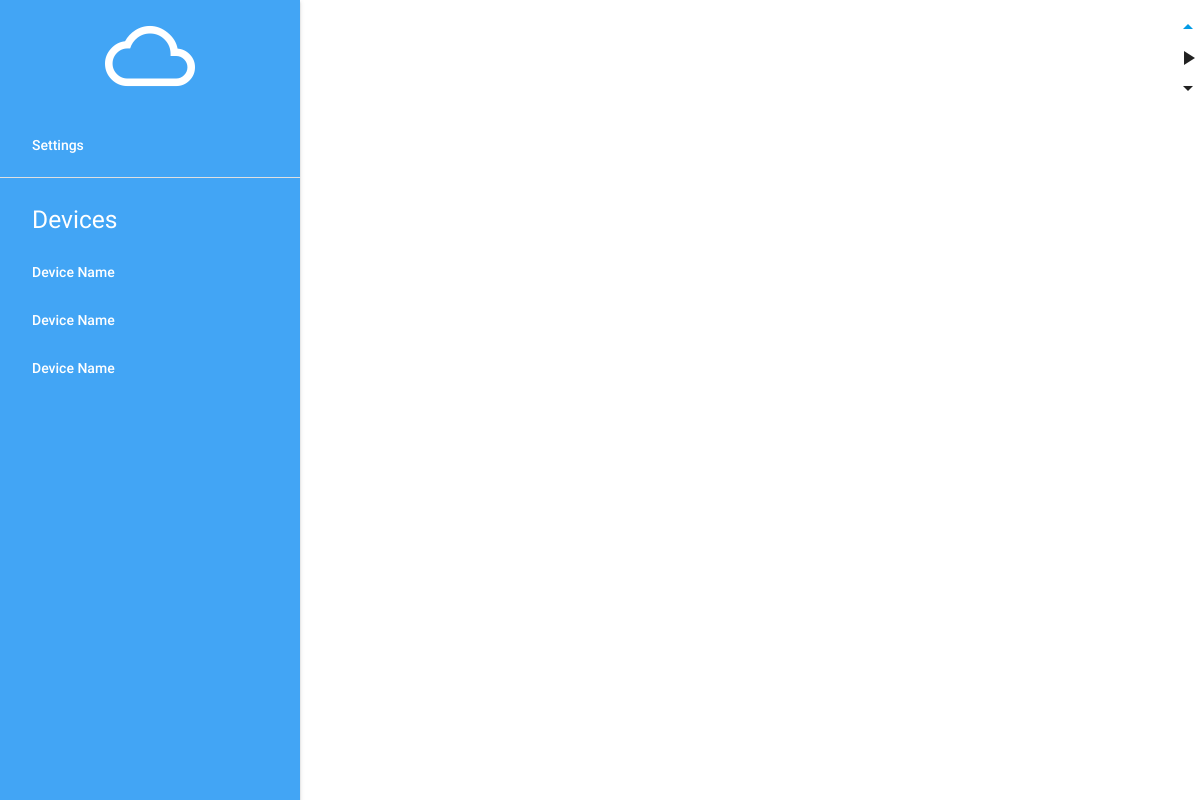
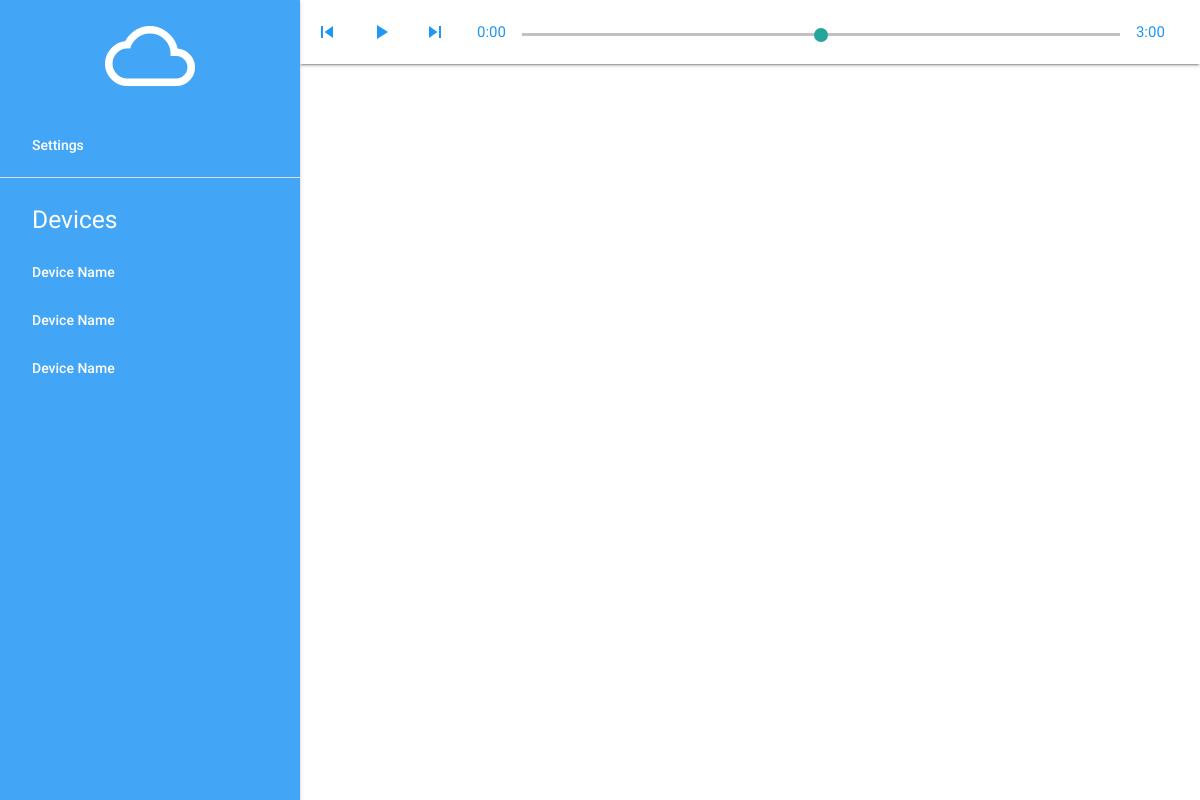
Before and after one commit to connlim/airwaves-client, an Electron app: page index.html in a window 1200 px wide. Drawn offline with nearby package versions, Linux system fonts and the light colour scheme.

Commit message:
Add top controls

```diff
--- a/css/style.css
+++ b/css/style.css
@@ -13,7 +13,6 @@ header, main, footer {
     height: 100%;
     pointer-events: none;
     width: 100%;
-
 }
 
 #logo-container {
@@ -42,3 +41,26 @@ ul.side-nav.fixed ul.collapsible-accordion .collapsible-body li a {
     font-weight: 400;
     padding: 0 37.5px 0 45px;
 }
+
+input[type=range][orient=vertical] {
+    writing-mode: bt-lr; /* IE */
+    -webkit-appearance: slider-vertical; /* WebKit */
+    width: 8px;
+    height: 175px;
+    padding: 0 5px;
+}
+
+.navbar-time {
+    padding-top: 0px;
+    padding-bottom: 0px;
+    padding-right: 15px;
+    padding-left: 15px;
+}
+
+.thumb {
+    display: none;
+}
+
+.range-field {
+    width: 50vw;
+}
--- a/index.html
+++ b/index.html
@@ -10,6 +10,7 @@
     <link type="text/css" rel="stylesheet" href="css/style.css"  media="screen,projection"/>
 </head>
 <body>
+    <header>
     <!--Left side bar-->
     <ul id="nav-mobile" class="side-nav fixed blue lighten-1 white-text">
         <li class="logo"><a id="logo-container" href="#" class="brand-logo">
@@ -50,14 +51,28 @@
             </ul>
         </li>
     </ul>
-    <a href="#" data-activates="slide-out" class="button-collapse"><i class="material-icons">menu</i></a>
 
-    <ul class="right ">
-      <li><a href="#" class="waves-effect"><i class="material-icons">arrow_drop_up</i></a></li>
-      <li><i class="material-icons">play_arrow</i></li>
-      <li><i class="material-icons">arrow_drop_down</i></li>
+    <nav>
+        <div class="container"><a href="#" data-activates="nav-mobile" class="button-collapse top-nav waves-effect waves-light circle hide-on-large-only"><i class="material-icons">menu</i></a></div>
+        <div class="nav-wrapper white">
+            <ul id="nav-mobile" class="left">
+                <li><a href="#" class="blue-text"><i class="large material-icons">skip_previous</i></a></li>
+                <li><a href="#" class="blue-text"><i class="large material-icons">play_arrow</i></a></li>
+                <li><a href="#" class="blue-text"><i class="large material-icons">skip_next</i></a></li>
+                <li class="blue-text"><div class="navbar-time">0:00</div></li>
+                <li>
+                    <form action="#">
+                        <div class="range-field">
+                            <input type="range" id="test5" min="0" max="100" />
+                        </div>
+                    </form>
+                </li>
+                <li class="blue-text"><div class="navbar-time">3:00</div></li>
+            </ul>
+        </div>
+    </nav>
+</header>
 
-    </ul>
     <!--Import jQuery before materialize.js-->
     <script type="text/javascript" src="node_modules/hammerjs/hammer.min.js"></script>
     <script type="text/javascript" src="js/jquery-3.2.1.min.js"></script>
```
